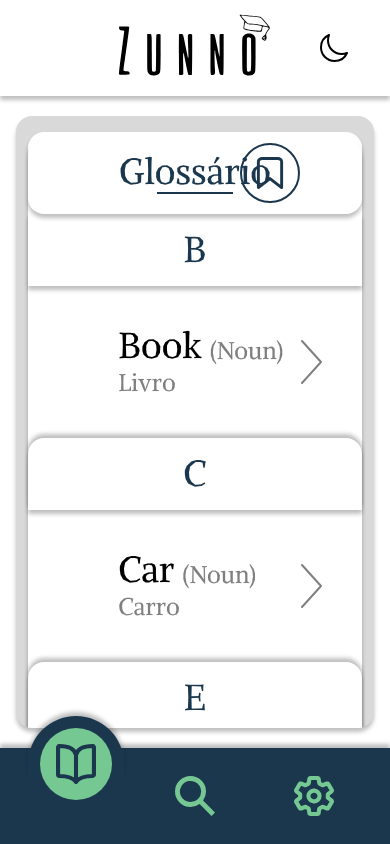
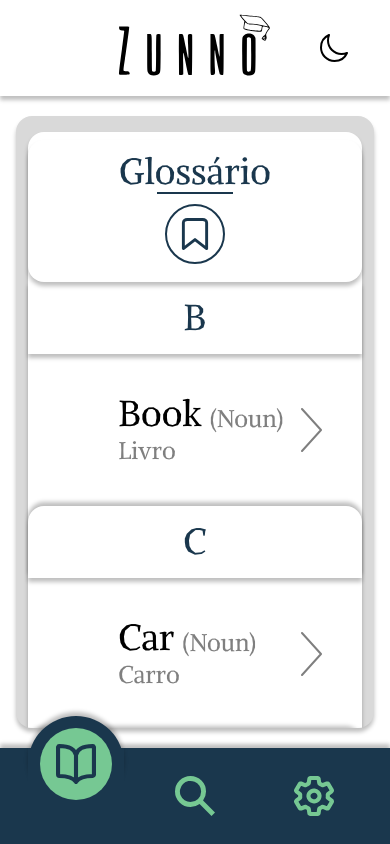
Before and after one commit to LeonardoGaeta/Zunno, a React (Vite) app: page /glossary in a window 390 px wide. Built offline with nearby package versions, Linux system fonts and the light colour scheme.

Commit message:
fix: Adjust glossary page wraps and minor color fixes.

```diff
--- a/src/pages/GlossaryPage/GlossaryPage.jsx
+++ b/src/pages/GlossaryPage/GlossaryPage.jsx
@@ -36,7 +36,7 @@
     return (
         <SubContent>
             <div className="rounded-t-2xl shadow-custom-b w-[calc(100%+1rem)] py-3 rounded-b-2xl">
-                <div className="flex relative items-center justify-center gap-3 pb-2 mx-16">
+                <div className="flex flex-col md:flex-row relative items-center justify-center gap-3 pb-2 mx-16">
                     <div className="w-fit text-center">
                         <p className="text-4xl text-(--secondary)">Glossário</p>
                         <div className="border-b-2 border-(--secondary) w-[50%] mx-auto" />
@@ -44,7 +44,7 @@
                     <div
                       className={`cursor-pointer hover:scale-110 transition-all
                         ${!toggleBookmarkeds ? "outline-2 outline-(--secondary) text-(--secondary)" : "bg-(--secondary) text-(--bg)"} rounded-full p-3
-                        absolute right-0
+                        md:absolute md:right-0
                       `}
                         onClick={() => setToggleBookmarkeds((prev) => !prev)}
                     >
@@ -53,7 +53,7 @@
                 </div>
             </div>
             <div className="w-[calc(100%+1rem)]">
-                {filteredData.map((val, i) => {
+                {filteredData.length ? filteredData.map((val, i) => {
                         const currentWord = val.identification.name.en;
                         const firstLetter = currentWord[0].toUpperCase();
 
@@ -94,7 +94,7 @@
                             </div>
                         );
                     }
-                )}
+                ) : <div className="flex justify-center my-6 text-(--word-text-color)">Sem favoritos</div>}
             </div>
         </SubContent>
     )
--- a/src/pages/SearchPage/components/SearchBar.jsx
+++ b/src/pages/SearchPage/components/SearchBar.jsx
@@ -54,11 +54,11 @@
         <div className="relative w-full">
             <div className="bg-(--bg) rounded-full p-2 shadow-custom-b">
                 <div className="bg-(--primary) rounded-full py-2 px-4 flex items-center gap-2 shadow-custom-b">
-                    <SearchIcon className="w-7 text-(--black-transparent)" />
+                    <SearchIcon className="w-7 text-(--word-text-color)" />
                     <input
                         type="text"
                         placeholder="Pesquisar"
-                        className="placeholder-(--black-transparent) w-full focus:outline-none flex-1 text-[17px] select-none"
+                        className="placeholder-(--word-text-color) text-(--text-topper) w-full focus:outline-none flex-1 text-[17px] select-none"
                         value={query}
                         onChange={(e) => setQuery(e.target.value)}
                         onKeyDown={(e) => e.key === 'Enter'
@@ -84,7 +84,7 @@
                                 onClick={() => goToWord(item.identification.name.en)}
                                 className="pl-12 py-4 hover:bg-(--primary) cursor-pointer flex justify-start items-end gap-2 border-b last:border-none border-(--bg) select-none"
                             >
-                                <span className="text-2xl text-(--black-transparent)">
+                                <span className="text-2xl text-(--word-text-color)">
                                     {item.identification.name.en}
                                 </span>
                                 <span className="text-lg text-(--secondary-transparent)">
@@ -93,7 +93,7 @@
                             </li>
                         ))
                     ) : (
-                        <li className="py-4 text-center text-(--black-transparent) select-none">
+                        <li className="py-4 text-center text-(--word-text-color) select-none">
                             Nenhum resultado encontrado
                         </li>
                     )}
```
